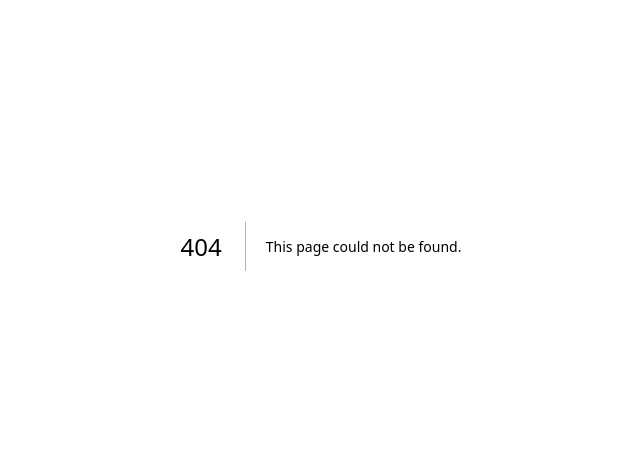
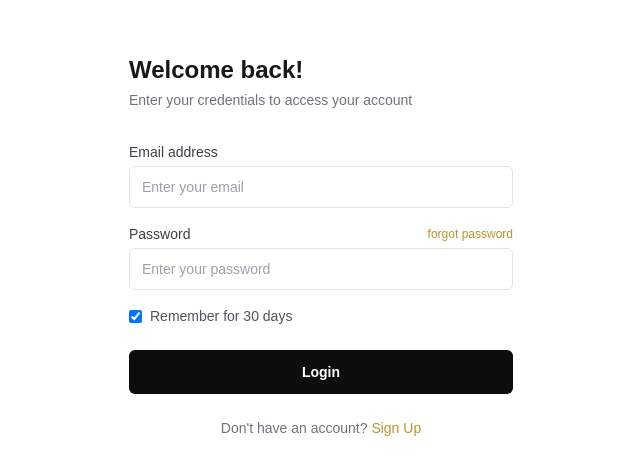
Before and after one commit to Niola-DC/marksCertify, a Next.js app: page /login in a window 1280 px wide. Before the commit this address had no page. Shown: the part 154-628 px from the top of the page, without its empty margins (319-959 px from the left). Built offline with nearby package versions, Linux system fonts and the light colour scheme.

Commit message:
ADD admin login page

```diff
--- /dev/null
+++ b/app/login/page.js
@@ -0,0 +1,116 @@
+// ============================================================
+// MARKSCERTIFY — Admin Login
+// File: /app/login/page.js
+// ============================================================
+
+'use client'
+
+import { useState } from 'react'
+import { useRouter } from 'next/navigation'
+import Link from 'next/link'
+import { supabase } from '../lib/supabaseClient'
+import AuthVisualPanel from '../components/AuthVisualPanel'
+
+export default function LoginPage() {
+  const router = useRouter()
+  const [email, setEmail] = useState('')
+  const [password, setPassword] = useState('')
+  const [remember, setRemember] = useState(true)
+  const [loading, setLoading] = useState(false)
+  const [error, setError] = useState(null)
+  const [resetMessage, setResetMessage] = useState(null)
+
+  async function handleSubmit(e) {
+    e.preventDefault()
+    setLoading(true)
+    setError(null)
+    const { error } = await supabase.auth.signInWithPassword({ email, password })
+    if (error) {
+      setError(error.message)
+      setLoading(false)
+      return
+    }
+    router.push('/dashboard')
+  }
+
+  function handleForgotPassword() {
+    setResetMessage("Password reset isn't available yet — contact support to regain access.")
+  }
+
+  return (
+    <div className="min-h-screen flex bg-white">
+      <div className="flex-1 flex items-center justify-center px-6 py-12 lg:px-16">
+        <div className="w-full max-w-sm">
+          <h1 className="text-2xl font-semibold text-zinc-900 mb-1">Welcome back!</h1>
+          <p className="text-sm text-zinc-500 mb-8">Enter your credentials to access your account</p>
+
+          <form onSubmit={handleSubmit} className="flex flex-col gap-4">
+            <Field label="Email address" placeholder="Enter your email" type="email" value={email} onChange={(e) => setEmail(e.target.value)} required />
+
+            <div className="flex flex-col gap-1">
+              <div className="flex items-center justify-between">
+                <label className="text-sm font-medium text-zinc-700" htmlFor="password">Password</label>
+                <button type="button" onClick={handleForgotPassword} className="text-xs text-[#B8962E] font-medium">
+                  forgot password
+                </button>
+              </div>
+              <input
+                id="password"
+                type="password"
+                placeholder="Enter your password"
+                value={password}
+                onChange={(e) => setPassword(e.target.value)}
+                required
+                className="border border-zinc-200 rounded-md px-3 py-2.5 text-sm text-zinc-900 placeholder:text-zinc-400 focus:outline-none focus:border-[#B8962E]"
+              />
+            </div>
+
+            {resetMessage && <p className="text-xs text-zinc-500">{resetMessage}</p>}
+
+            <label className="flex items-center gap-2 text-sm text-zinc-600">
+              <input
+                type="checkbox"
+                checked={remember}
+                onChange={(e) => setRemember(e.target.checked)}
+                className="rounded border-zinc-300"
+              />
+              Remember for 30 days
+            </label>
+
+            {error && <p className="text-sm text-red-600">{error}</p>}
+
+            <button
+              type="submit"
+              disabled={loading}
+              className="mt-2 rounded-md bg-[#0D0D0D] py-3 text-sm font-semibold text-white disabled:opacity-40"
+            >
+              {loading ? 'Signing in…' : 'Login'}
+            </button>
+
+            <p className="text-center text-sm text-zinc-500 mt-2">
+              Don&apos;t have an account?{' '}
+              <Link href="/signup" className="text-[#B8962E] font-medium">Sign Up</Link>
+            </p>
+          </form>
+        </div>
+      </div>
+
+      <AuthVisualPanel
+        heading="Trust, verified instantly"
+        subheading="Every certificate scans to a public trust page — no login required, no waiting for a call-back."
+      />
+    </div>
+  )
+}
+
+function Field({ label, ...props }) {
+  return (
+    <label className="flex flex-col gap-1 text-sm font-medium text-zinc-700">
+      {label}
+      <input
+        {...props}
+        className="border border-zinc-200 rounded-md px-3 py-2.5 text-sm text-zinc-900 placeholder:text-zinc-400 focus:outline-none focus:border-[#B8962E]"
+      />
+    </label>
+  )
+}
```
